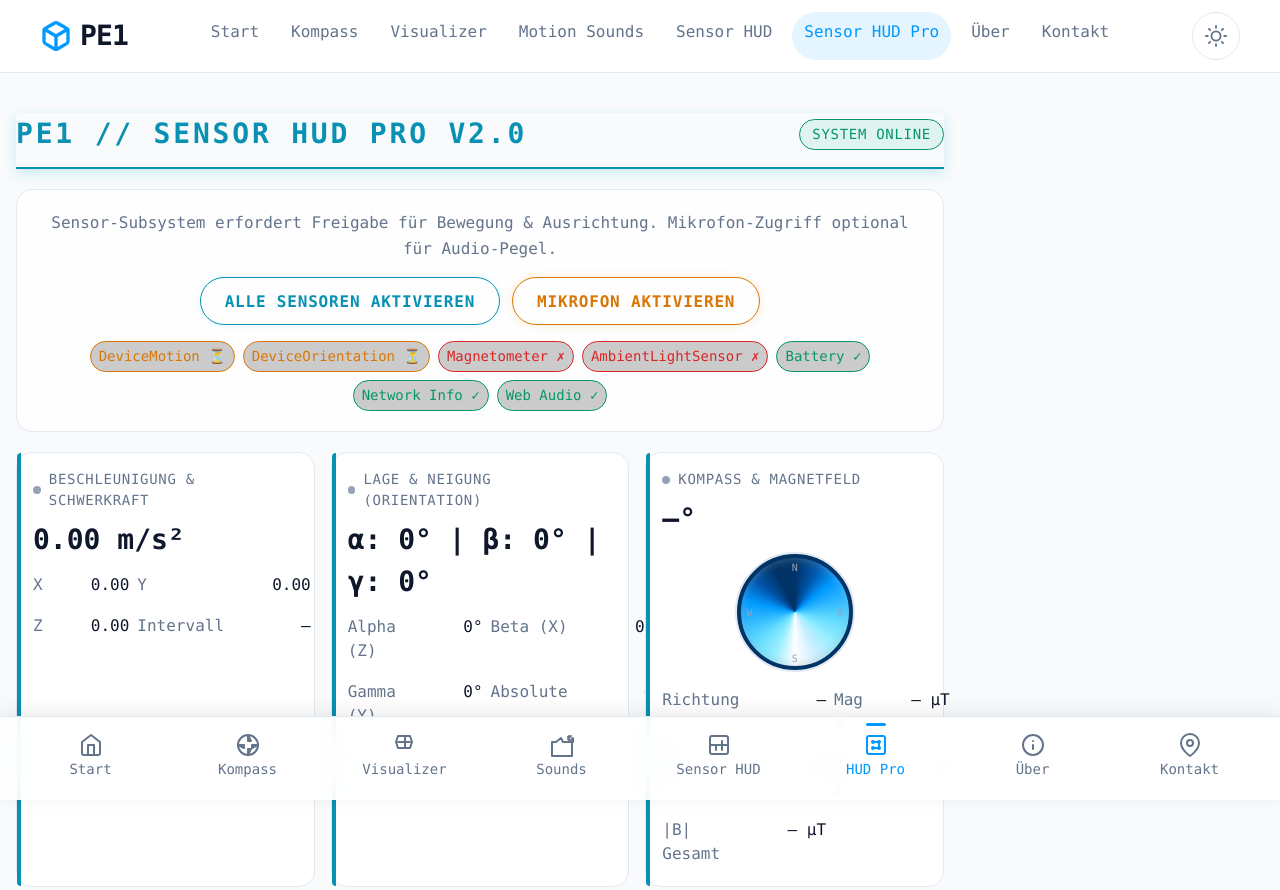
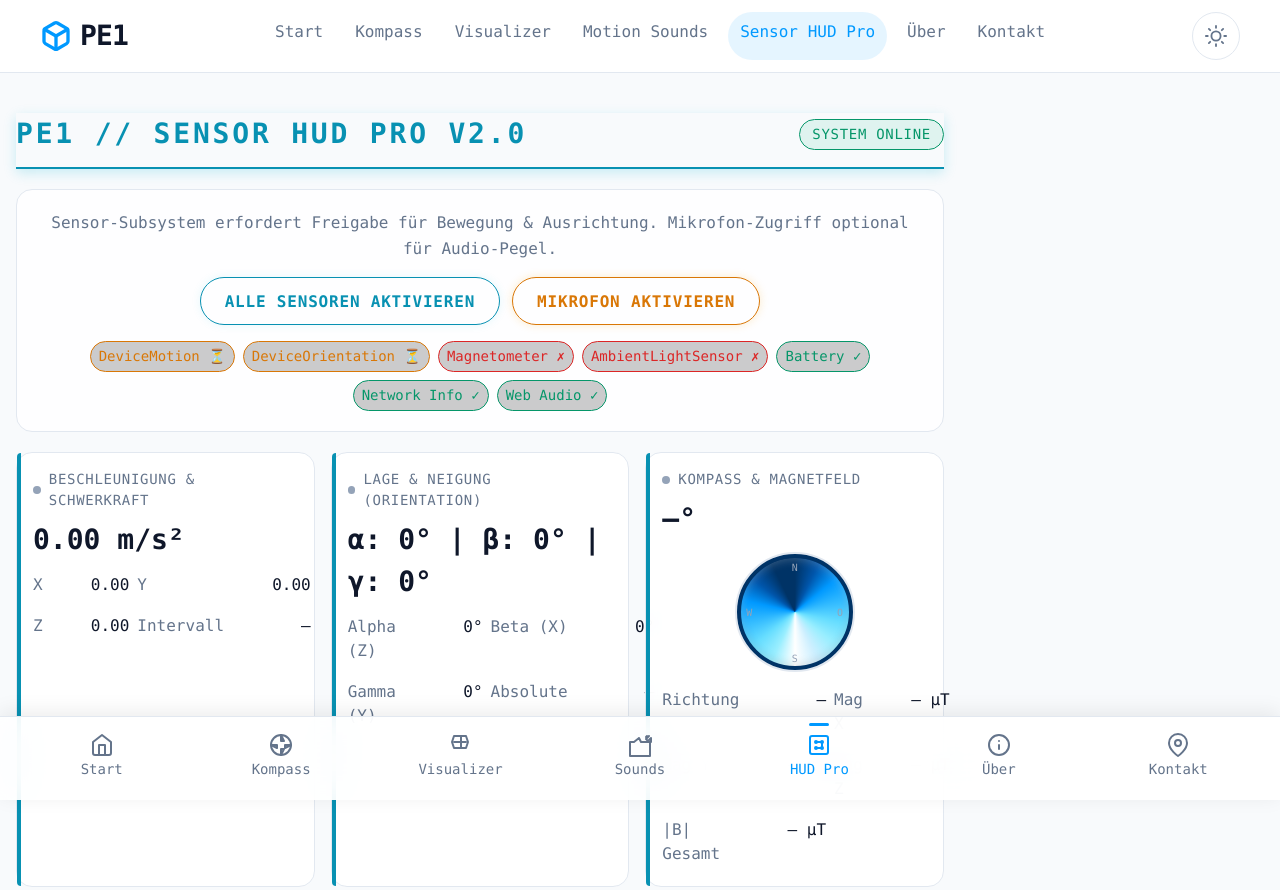
Before and after one commit to BavarianOne/PE1, a plain HTML site: page sensors.html in a window 1280 px wide. Shown: the top 890 px of the page. Drawn offline with Linux system fonts and the light colour scheme; a web font is replaced by a local one.

Commit message:
Remove dead sensor-hud.html links from nav (top + bottom)

```diff
--- a/sensors.html
+++ b/sensors.html
@@ -403,7 +403,6 @@
         <a href="compass.html" class="nav-link">Kompass</a>
         <a href="visualizer.html" class="nav-link">Visualizer</a>
         <a href="motion-sounds.html" class="nav-link">Motion Sounds</a>
-        <a href="sensor-hud.html" class="nav-link">Sensor HUD</a>
         <a href="sensors.html" class="nav-link active" aria-current="page">Sensor HUD Pro</a>
         <a href="about.html" class="nav-link">Über</a>
         <a href="contact.html" class="nav-link">Kontakt</a>
@@ -616,14 +615,6 @@
         <path d="M23 9V5l-2 2"/>
       </svg>
       <span>Sounds</span>
-    </a>
-    <a href="sensor-hud.html" class="nav-item">
-      <svg viewBox="0 0 24 24" fill="none" stroke="currentColor" stroke-width="2" stroke-linecap="round" stroke-linejoin="round" aria-hidden="true">
-        <rect x="3" y="3" width="18" height="18" rx="2"/>
-        <path d="M9 17v-5M15 17v-9"/>
-        <line x1="3" y1="12" x2="21" y2="12"/>
-      </svg>
-      <span>Sensor HUD</span>
     </a>
     <a href="sensors.html" class="nav-item active" aria-current="page">
       <svg viewBox="0 0 24 24" fill="none" stroke="currentColor" stroke-width="2" stroke-linecap="round" stroke-linejoin="round" aria-hidden="true">
```
